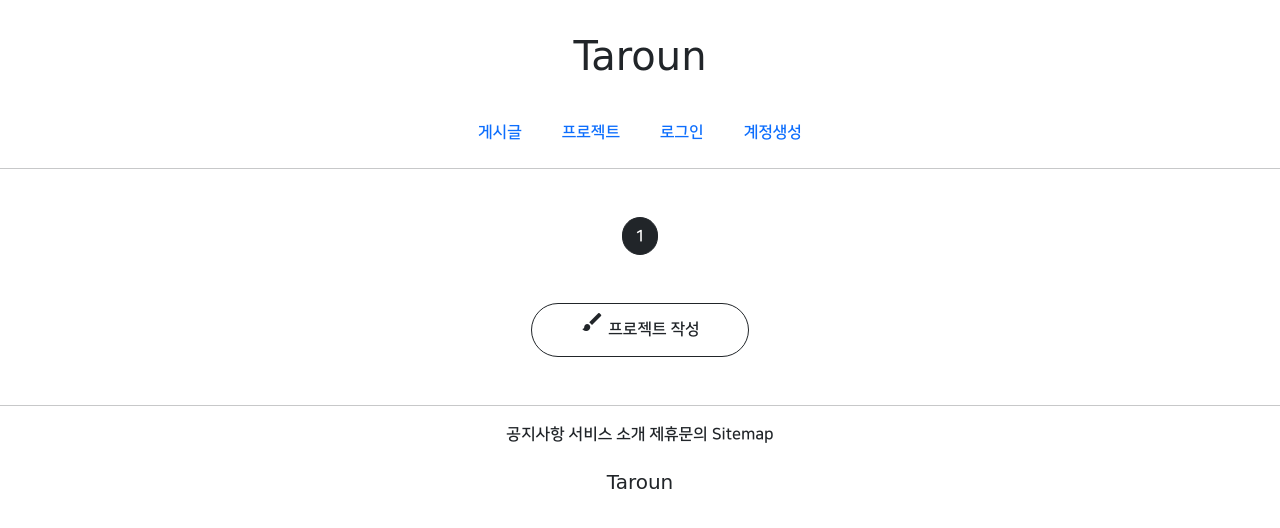
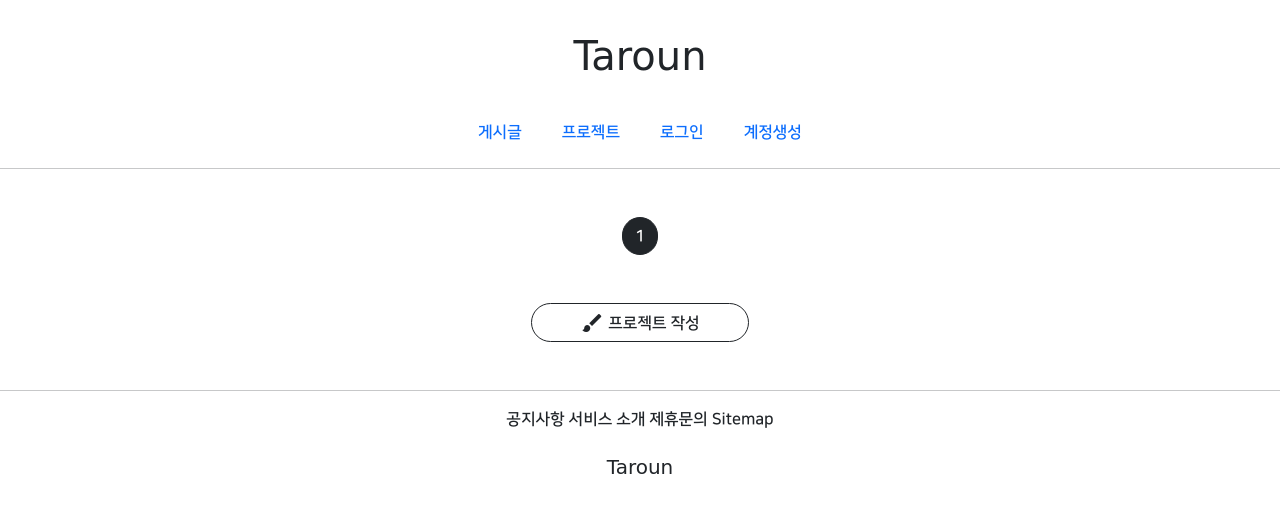
Before and after one commit to taroun/new_1ban, a Django app: page /projects/list/ in a window 1280 px wide. Shown: the top 528 px of the page. Run offline with Django 3.2, Linux system fonts and the light colour scheme; data that the repository does not hold is empty; parts of the project's set-up code (start-up, migrations or seed data) failed here and were passed over; some libraries are stand-ins or nearby versions; some web fonts are replaced.

Commit message:
9/13 new 1ban commit 0

```diff
--- a/projectapp/templates/projectapp/list.html
+++ b/projectapp/templates/projectapp/list.html
@@ -54,8 +54,13 @@
     <div class="text-center my-5">
         <a href="{% url 'projectapp:create' %}"
            class="btn btn-outline-dark rounded-pill px-5">
-            <p class="material-icons article_material">brush</p>
-            프로젝트 작성
+            <span class="material-icons article_material"
+               style="vertical-align: middle;">
+                brush
+            </span>
+            <span style="vertical-align: middle;">
+                프로젝트 작성
+            </span>
         </a>
     </div>
 
```
Also changed, not shown: templates/snippets/list_fragment.html (+7 -2 lines).
